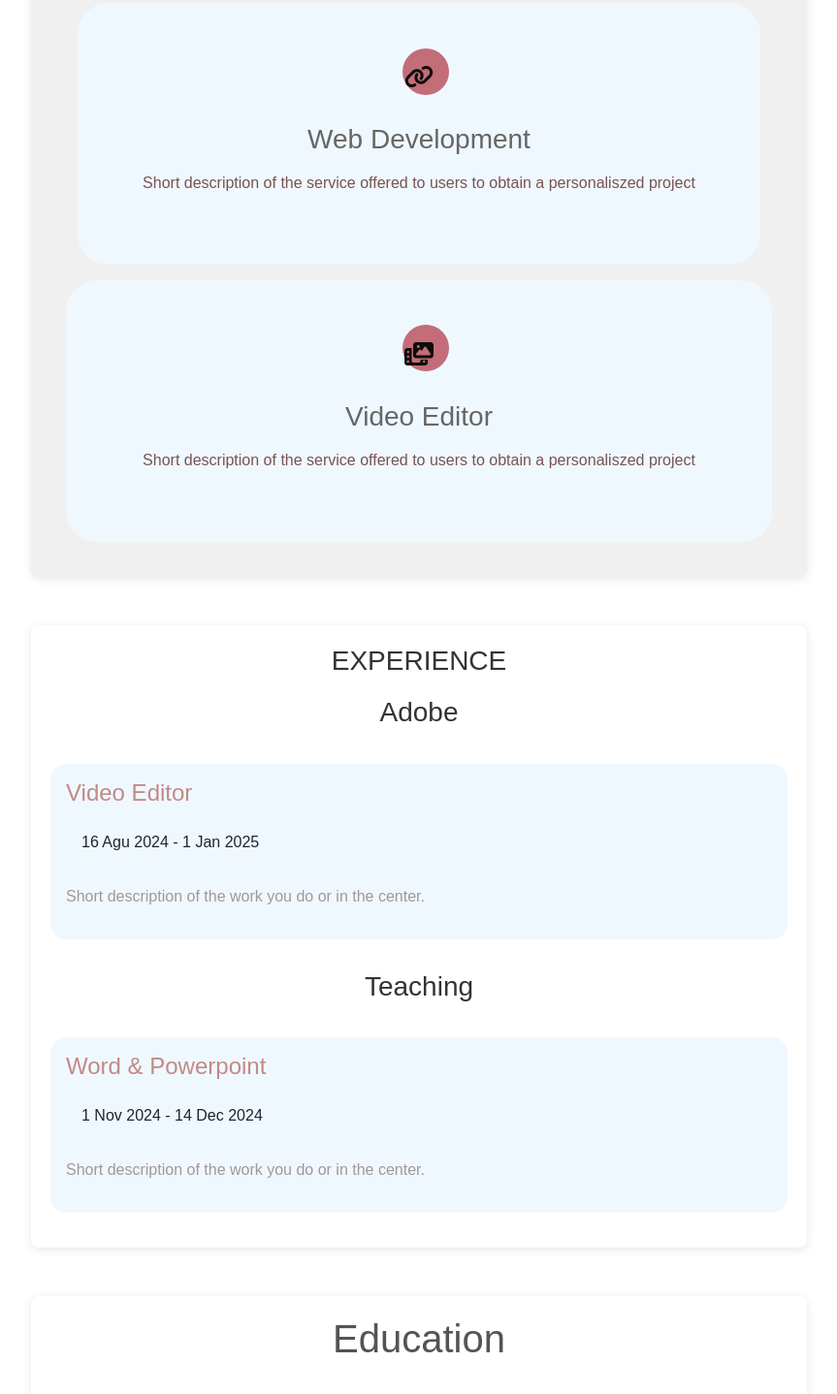
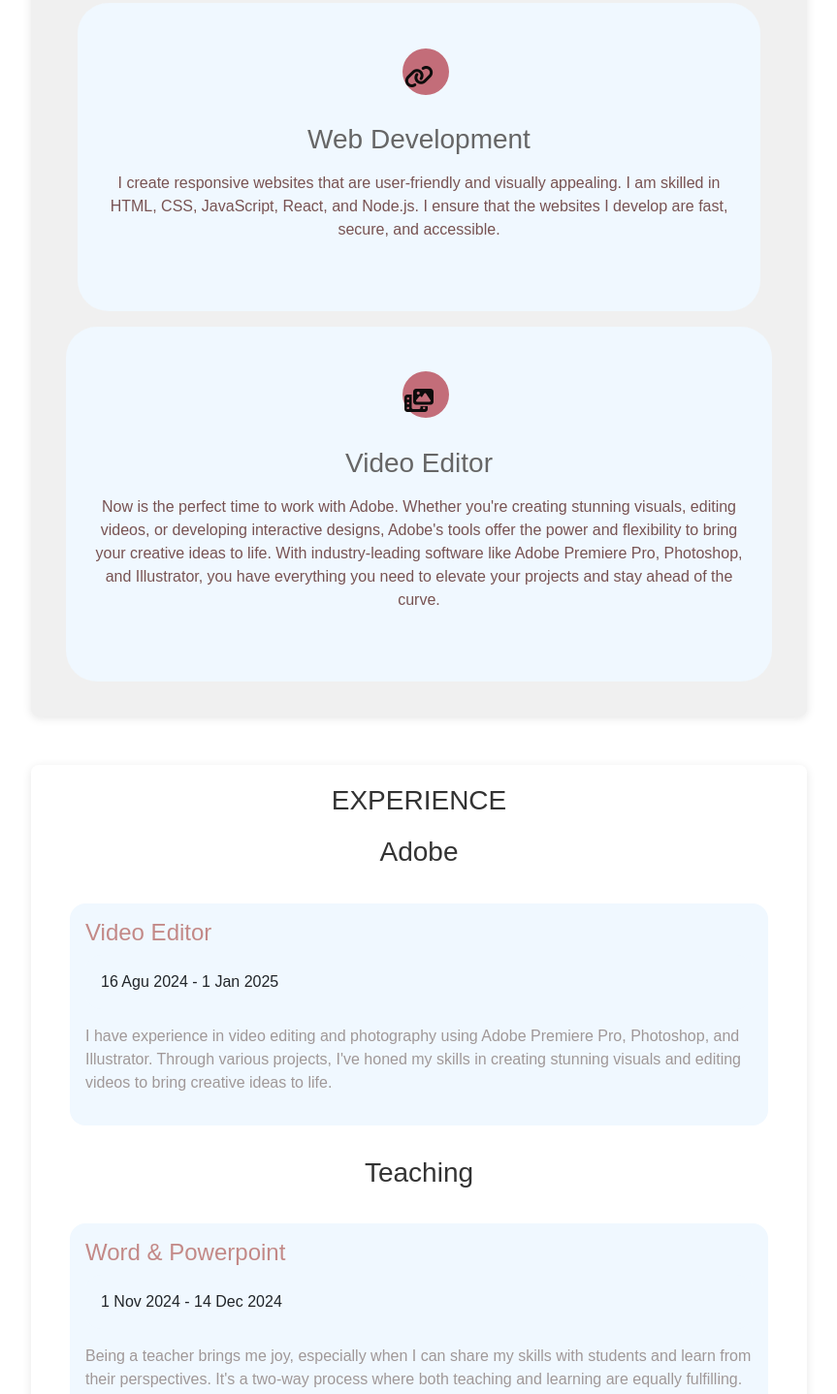
Before and after one commit to Kanhchana-kc/my_portfolio, a plain HTML site: page index.html in a window 1280 px wide. Shown: the part 2811-4249 px from the top of the page at 97% size, without its empty margins (208-1071 px from the left). Drawn offline with nearby package versions, Linux system fonts and the light colour scheme.

Commit message:
Update text

```diff
--- a/index.html
+++ b/index.html
@@ -229,7 +229,7 @@
                     </div>
                 </section>
                 <!-- =================== Start Sevices ====================  -->
-                <section id="services"data-section="services" class="container_01" data-section="sevices">
+                <section id="services" data-section="services" class="container_01" data-section="sevices">
                     <h2 class="section__title">SERVICES I OFFER</h2>
                     <div class="services__container container grid">
                         <article class="service__card">
@@ -240,7 +240,9 @@
 
                             <h3 class="service_name">Web Development</h3>
                             <p class="services__description">
-                                Short description of the service offered to users to obtain a personaliszed project
+                                I create responsive websites that are user-friendly and visually appealing.
+                                I am skilled in HTML, CSS, JavaScript, React, and Node.js.
+                                I ensure that the websites I develop are fast, secure, and accessible.
                             </p>
                     </div>
                     </article>
@@ -252,7 +254,11 @@
                         </div>
                         <h3 class="service_name">Video Editor</h3>
                         <p class="services__description">
-                            Short description of the service offered to users to obtain a personaliszed project
+                            Now is the perfect time to work with Adobe. Whether you're creating stunning visuals,
+                            editing videos, or developing interactive designs, Adobe's tools offer the power and
+                            flexibility to bring your creative ideas to life. With industry-leading software like Adobe
+                            Premiere Pro, Photoshop, and Illustrator, you have everything you need to elevate your
+                            projects and stay ahead of the curve.
                         </p>
             </div>
             </article>
@@ -272,9 +278,10 @@
                             <h3 class="experience__profession">Video Editor</h3>
                             <span class="experience__date">16 Agu 2024 - 1 Jan 2025</span>
                             <p class="experience__description">
-                                Short description of the work
-                                you do or in the center.
-                            </p>
+
+                                I have experience in video editing and photography using Adobe Premiere Pro, Photoshop,
+                                and Illustrator. Through various projects, I've honed my skills in creating stunning
+                                visuals and editing videos to bring creative ideas to life.</p>
                         </div>
                     </article>
 
@@ -285,8 +292,9 @@
                             <h3 class="experience__profession">Word & Powerpoint</h3>
                             <span class="experience__date">1 Nov 2024 - 14 Dec 2024</span>
                             <p class="experience__description">
-                                Short description of the work
-                                you do or in the center.
+                                Being a teacher brings me joy, especially when I can share my skills with students and
+                                learn from their perspectives. It's a two-way process where both teaching and learning
+                                are equally fulfilling.
                             </p>
                         </div>
                     </article>
@@ -338,7 +346,7 @@
 
             <!-- Contact Gmail -->
             <section id="Contact" class="container_01" data-section="Contact">
-                <h2>Cotact Me</h2>
+                <h2>Cotact Me</h2><br>
 
                 <form action="https://api.web3forms.com/submit" method="POST" class="cont_tact_11">
                     <div class="input_box">
--- a/style.css
+++ b/style.css
@@ -508,8 +508,8 @@ left: 50%;
 display: flex;
 }
 .left-container{
-    right: 35%;
-    display: flex;
+    /* right: 35%;
+    display: flex; */
 }
 .timeline::after{
     content: "";
@@ -558,7 +558,7 @@ right: -7px;
 .container_01 {
     max-width: 800px;
     margin: 50px auto;
-    padding: 20px;
+    padding: 20px 40px;
     background-color: #fff;
     border-radius: 8px;
     box-shadow: 0 2px 10px rgba(0, 0, 0, 0.1);
```
